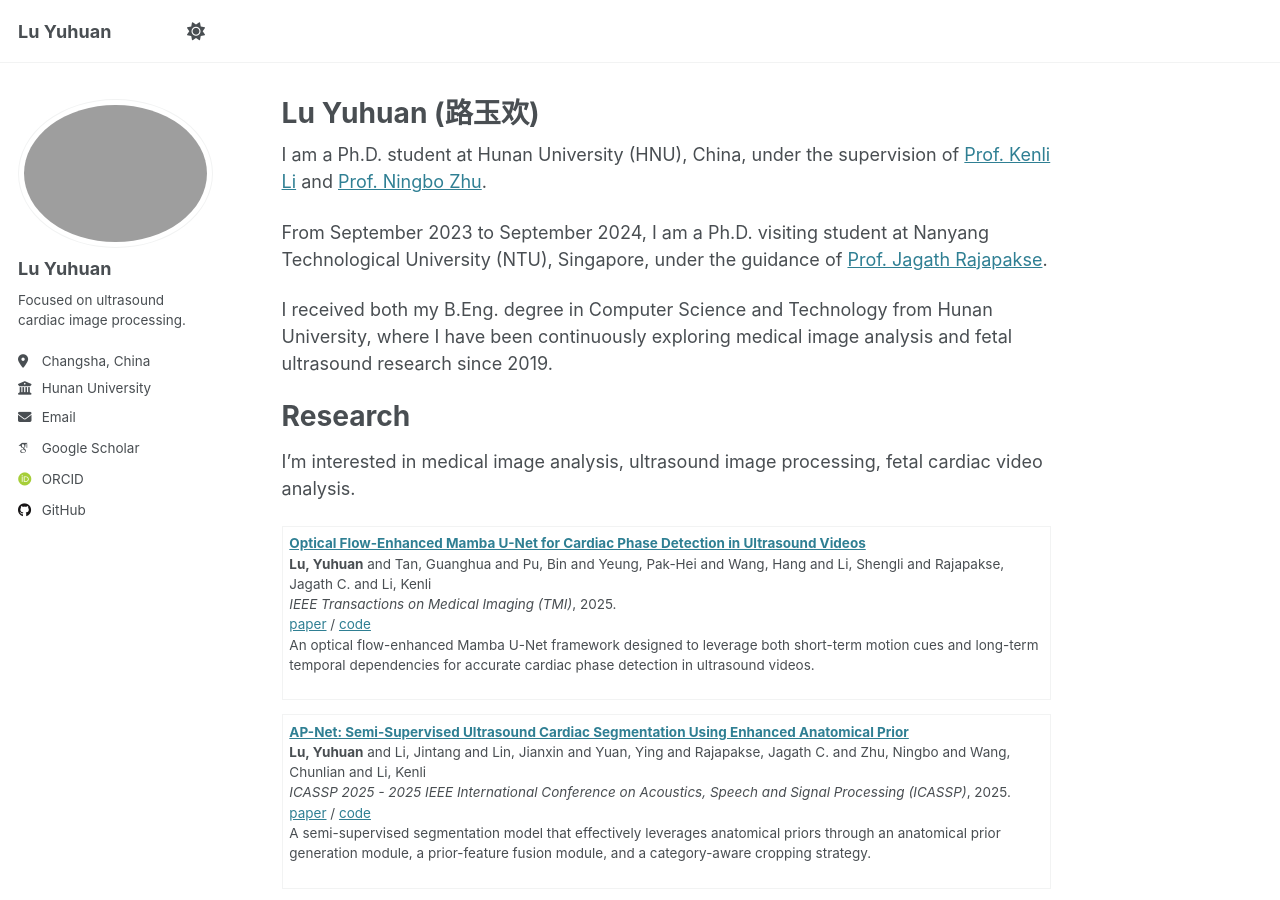
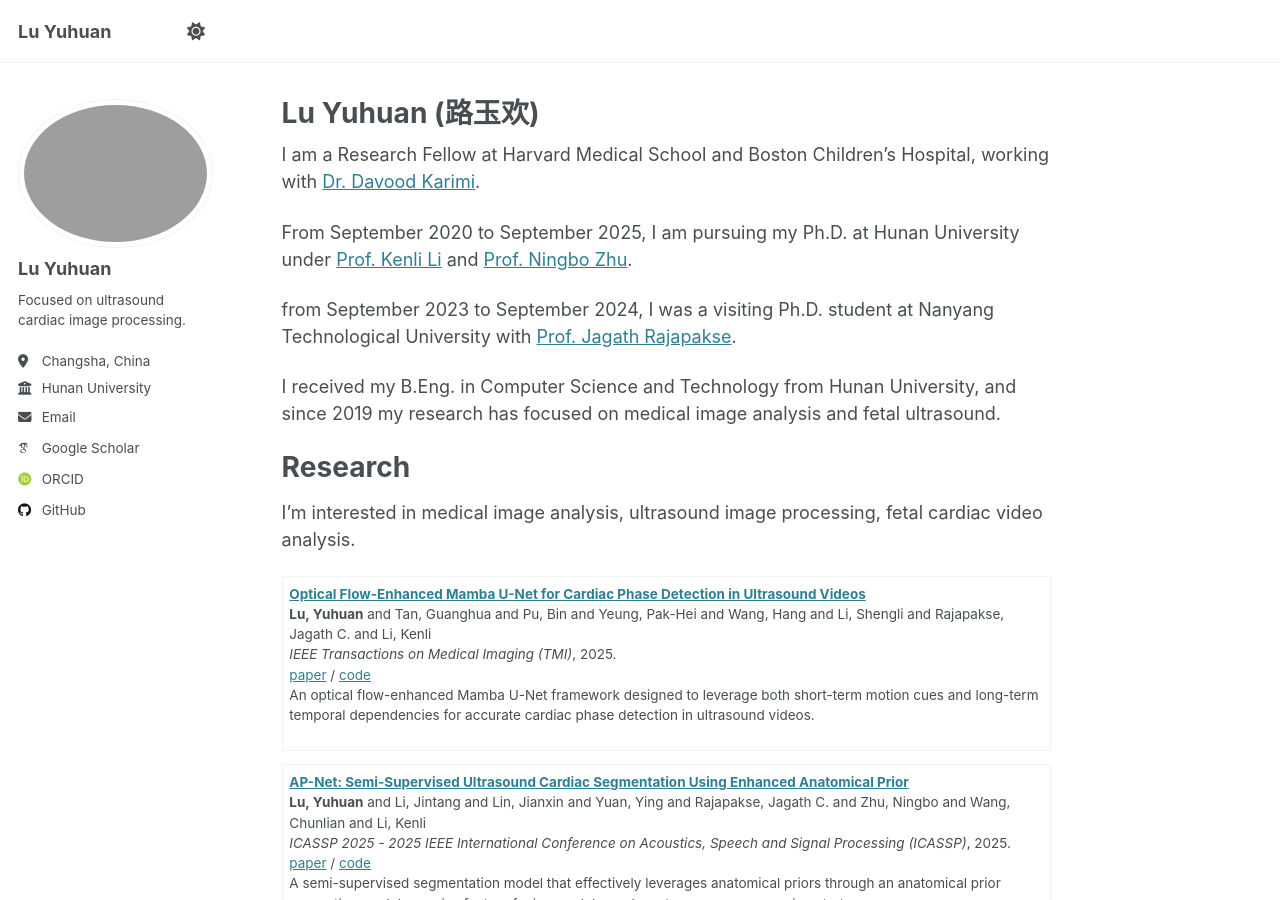
Before and after one commit to Luyuhuan/Luyuhuan.github.io, a Jekyll site: the page built from _pages/about.md, in a window 1280 px wide and 900 px high. Built offline with Jekyll 4.4.1, drawn with Linux system fonts in a browser that asks for light colours; some web fonts are replaced.

Commit message:
Update about.md
update

```diff
--- a/_pages/about.md
+++ b/_pages/about.md
@@ -7,11 +7,13 @@ redirect_from:
   - /about.html
 ---
 
-I am a Ph.D. student at Hunan University (HNU), China, under the supervision of [Prof. Kenli Li](https://scholar.google.com/citations?user=mSpHqSUAAAAJ){:target="_blank"} and [Prof. Ningbo Zhu](https://csee.hnu.edu.cn/people/zhuningbo){:target="_blank"}.
+I am a Research Fellow at Harvard Medical School and Boston Children’s Hospital, working with [Dr. Davood Karimi](https://connects.catalyst.harvard.edu/Profiles/display/Person/178555){:target="_blank"}.
 
-From September 2023 to September 2024, I am a Ph.D. visiting student at Nanyang Technological University (NTU), Singapore, under the guidance of [Prof. Jagath Rajapakse](https://personal.ntu.edu.sg/asjagath/){:target="_blank"}.
+From September 2020 to September 2025, I am pursuing my Ph.D. at Hunan University under [Prof. Kenli Li](https://scholar.google.com/citations?user=mSpHqSUAAAAJ){:target="_blank"}  and [Prof. Ningbo Zhu](https://csee.hnu.edu.cn/people/zhuningbo){:target="_blank"}.
 
-I received both my B.Eng. degree in Computer Science and Technology from Hunan University, where I have been continuously exploring medical image analysis and fetal ultrasound research since 2019.
+from September 2023 to September 2024, I was a visiting Ph.D. student at Nanyang Technological University with [Prof. Jagath Rajapakse](https://personal.ntu.edu.sg/asjagath/){:target="_blank"}.
+
+I received my B.Eng. in Computer Science and Technology from Hunan University, and since 2019 my research has focused on medical image analysis and fetal ultrasound.
 
 Research
 ======
```
